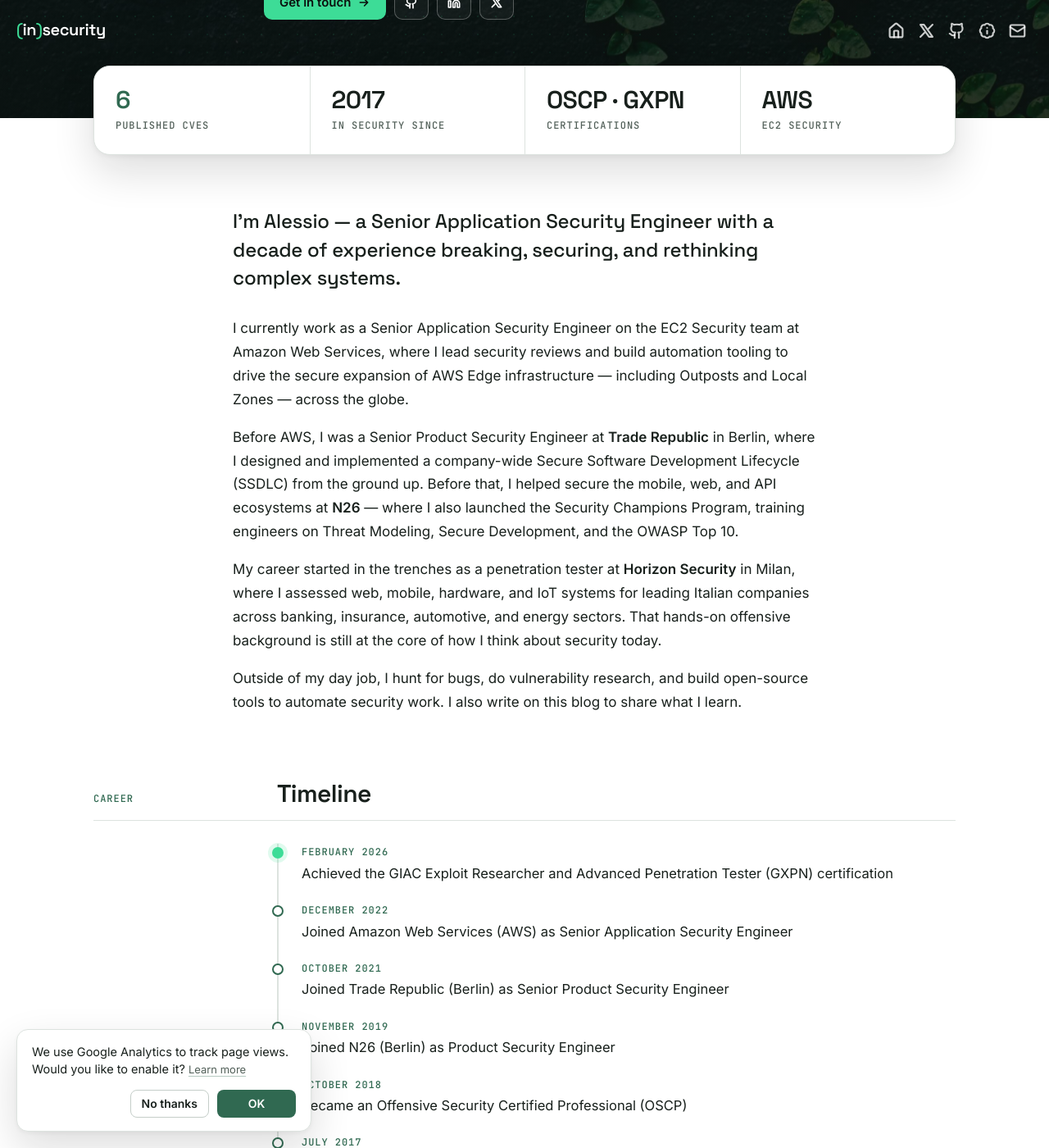
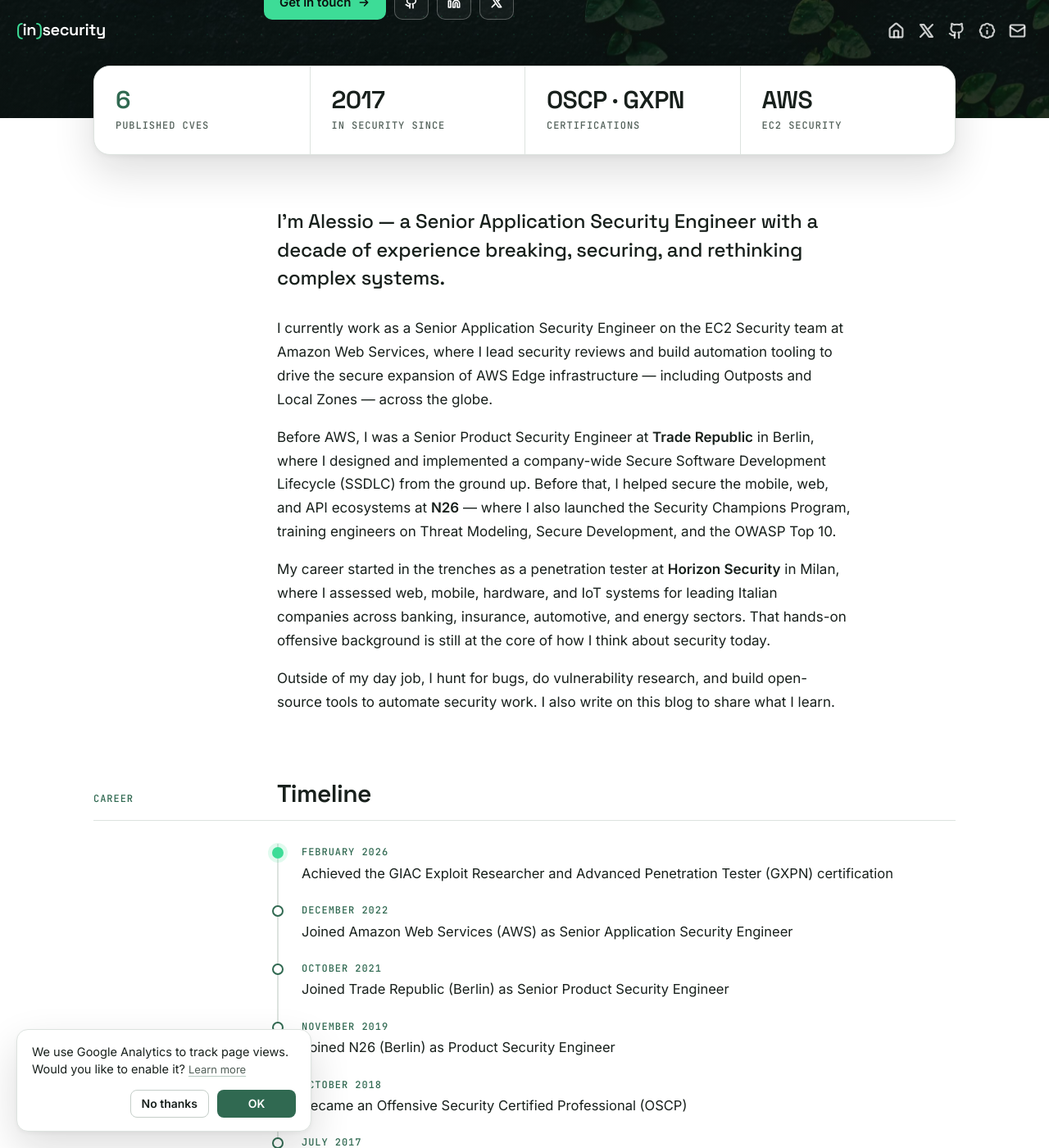
Before and after one commit to santoru/insecurity, a Jekyll site: the page built from about.md, in a window 1280 px wide and 1400 px high, scrolled down 409 px. Shown: the whole window at 82% size. Built offline with Jekyll 4.4.1, drawn with Linux system fonts in a browser that asks for light colours.

Commit message:
About: align bio with the section content column

```diff
--- a/_layouts/about.html
+++ b/_layouts/about.html
@@ -30,8 +30,8 @@
         </dl>
     </div>
 
-    <section class="measure about-bio">
-        {{ content }}
+    <section class="wide about-bio">
+        <div class="about-bio-inner">{{ content }}</div>
     </section>
 
     <section class="wide about-section" aria-labelledby="timeline">
--- a/_sass/_about.scss
+++ b/_sass/_about.scss
@@ -42,6 +42,7 @@
 
 /* ---------- Bio ---------- */
 .about-bio { padding-top: 64px; }
+.about-bio-inner { max-width: 700px; margin-left: 224px; }  /* aligned with the section content below */
 .about-bio .lead { font-family: var(--font-display); font-size: 24px; line-height: 1.45; letter-spacing: -.01em; color: var(--text); margin-bottom: 1.2em; }
 .about-bio strong { font-weight: 600; }
 
@@ -145,7 +146,7 @@
 /* ---------- Responsive ---------- */
 @media (max-width: 991.98px) {
   .about-section-head { grid-template-columns: 1fr; gap: 4px; }
-  .about-section-intro, .timeline, .cve-list, .project-grid, .ack-list { margin-left: 0; }
+  .about-bio-inner, .about-section-intro, .timeline, .cve-list, .project-grid, .ack-list { margin-left: 0; }
   .about-section-intro { margin-top: -8px; }
   .timeline { margin-left: 8px; }
 }
```
